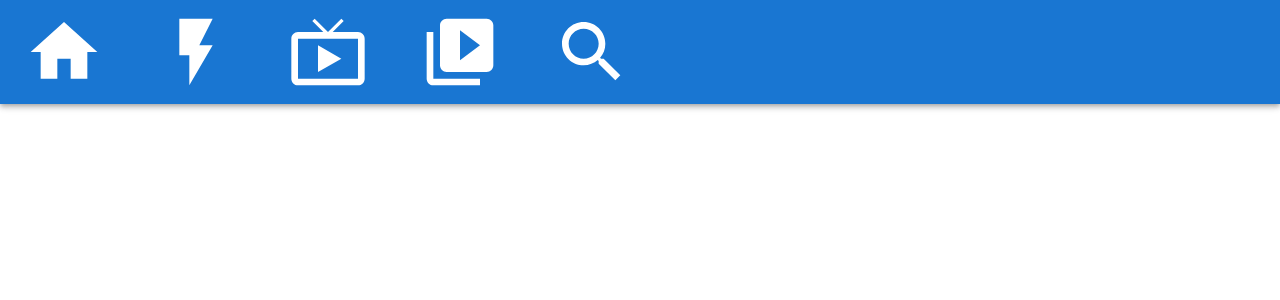
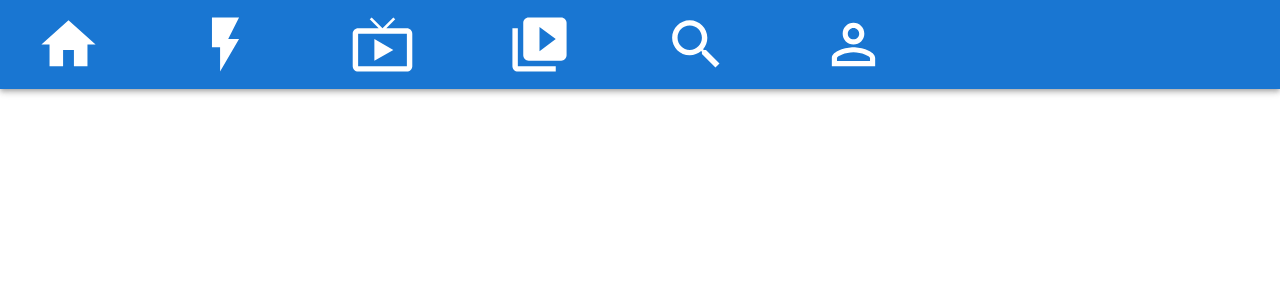
Before and after one commit to lukepickard18/jeff-movie, a React (Create React App) app in the folder luke-movie/: page / in a window 1280 px wide. Shown: the top 300 px of the page. Built offline with nearby package versions, Linux system fonts and the light colour scheme.

Commit message:
Got the header looking how I want need to style the bar and then add hovers

```diff
--- a/luke-movie/src/components/Header.js
+++ b/luke-movie/src/components/Header.js
@@ -24,49 +24,57 @@ export default function Header() {
             <Toolbar>
             <IconButton
                 size="large"
-                edge="start"
                 color="inherit"
                 aria-label="menu"
-                sx={{ mr: 5 }}
+                sx={{ mr: 10 }}
 
             >
-                <HomeIcon style={{ fontSize: "80px" }} />
+                <HomeIcon style={{ fontSize: "65px" }} />
             </IconButton>
             <IconButton
                 size="large"
                 edge="start"
                 color="inherit"
                 aria-label="menu"
-                sx={{ mr: 5 }}
+                sx={{ mr: 10 }}
             >
-                <FlashOnIcon style={{ fontSize: "80px" }} />
+                <FlashOnIcon style={{ fontSize: "65px" }} />
             </IconButton>
             <IconButton
                 size="large"
                 edge="start"
                 color="inherit"
                 aria-label="menu"
-                sx={{ mr: 5 }}
+                sx={{ mr: 10 }}
             >
-                <LiveTvIcon style={{ fontSize: "80px" }}/>
+                <LiveTvIcon style={{ fontSize: "65px" }}/>
             </IconButton>
             <IconButton
                 size="large"
                 edge="start"
                 color="inherit"
                 aria-label="menu"
-                sx={{ mr: 5 }}
+                sx={{ mr: 10 }}
             >
-                <VideoLibraryIcon style={{ fontSize: "80px" }} />
+                <VideoLibraryIcon style={{ fontSize: "65px" }} />
             </IconButton>
             <IconButton
                 size="large"
                 edge="start"
                 color="inherit"
                 aria-label="menu"
-                sx={{ mr: 5 }}
+                sx={{ mr: 10 }}
             >
-                <SearchIcon style={{ fontSize: "80px" }} />
+                <SearchIcon style={{ fontSize: "65px" }} />
+            </IconButton>
+            <IconButton
+                size="large"
+                edge="start"
+                color="inherit"
+                aria-label="menu"
+                sx={{ mr: 10 }}
+            >
+                <PersonOutlineIcon style={{ fontSize: "65px" }} />
             </IconButton>
             </Toolbar>
         </AppBar>
```
